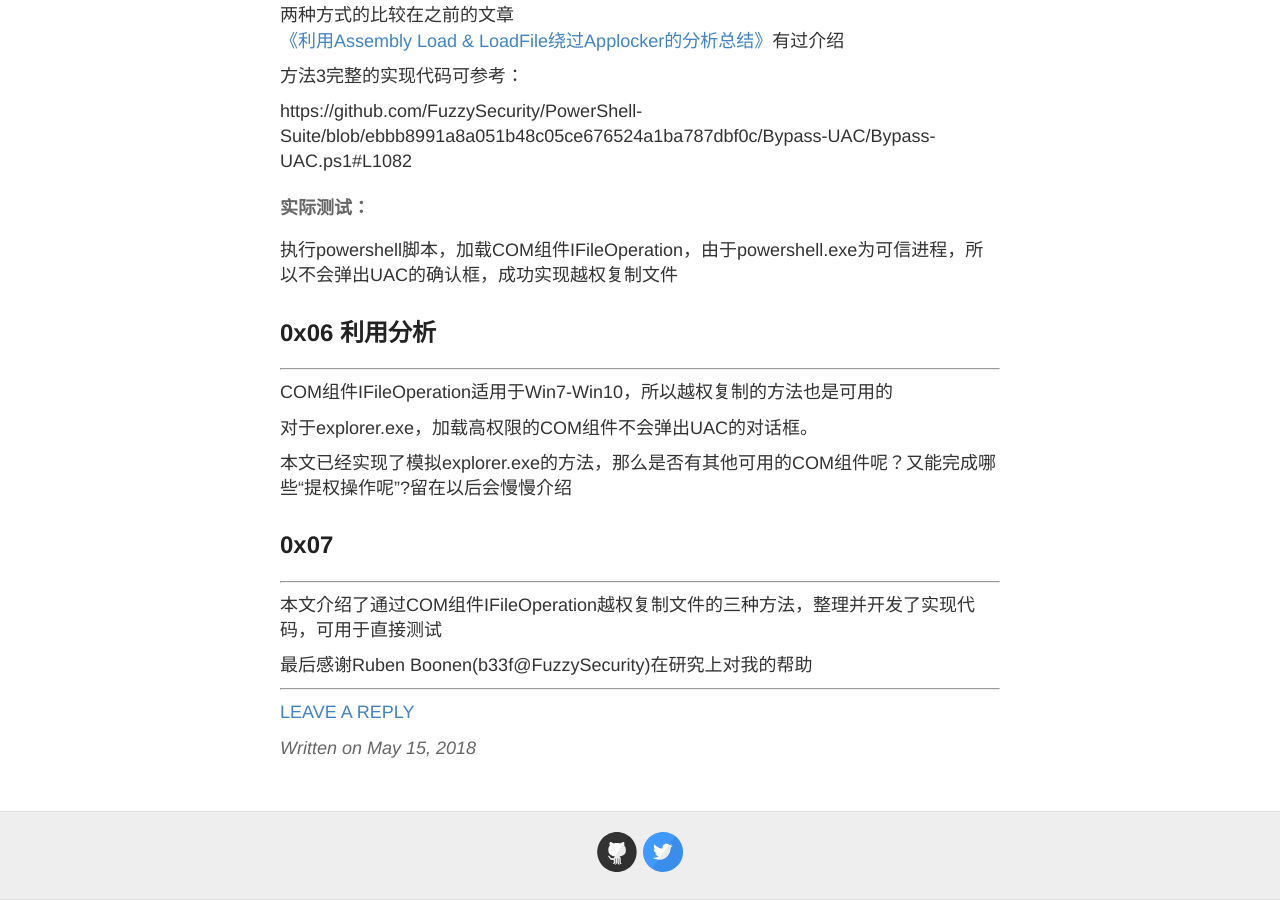
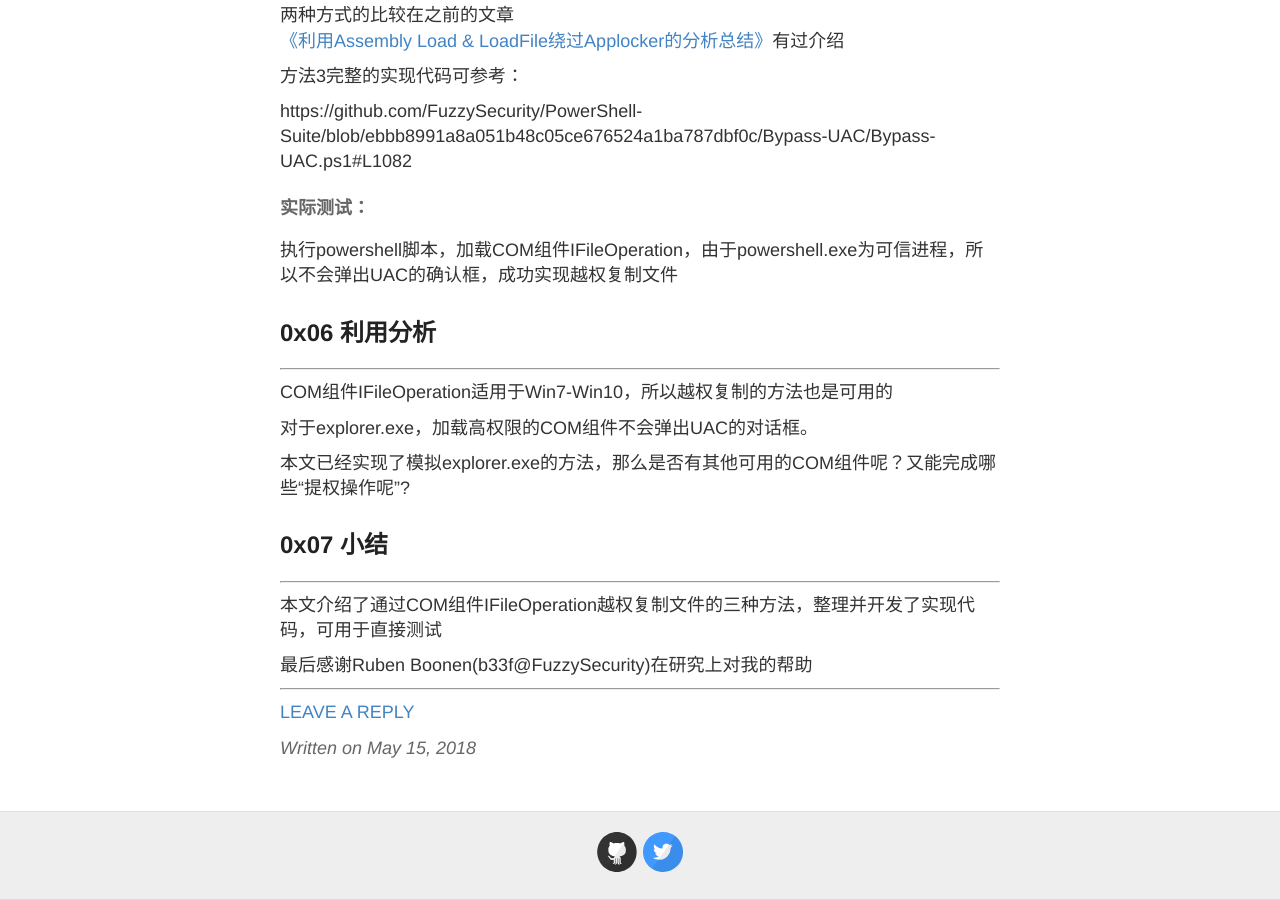
Before and after one commit to 3gstudent/backup-3gstudent.github.io, a Jekyll site: the page built from _posts/2018-5-15-通过COM组件IFileOperation越权复制文件.md, in a window 1280 px wide and 900 px high, scrolled down 4867 px. Built offline with Jekyll 4.4.1, drawn with Linux system fonts in a browser that asks for light colours.

Commit message:
Update 2018-5-15-通过COM组件IFileOperation越权复制文件.md

```diff
--- a/_posts/2018-5-15-通过COM组件IFileOperation越权复制文件.md
+++ b/_posts/2018-5-15-通过COM组件IFileOperation越权复制文件.md
@@ -213,9 +213,9 @@ COM组件IFileOperation适用于Win7-Win10，所以越权复制的方法也是
 
 对于explorer.exe，加载高权限的COM组件不会弹出UAC的对话框。
 
-本文已经实现了模拟explorer.exe的方法，那么是否有其他可用的COM组件呢？又能完成哪些“提权操作呢”?留在以后会慢慢介绍
+本文已经实现了模拟explorer.exe的方法，那么是否有其他可用的COM组件呢？又能完成哪些“提权操作呢”?
 
-## 0x07
+## 0x07 小结
 ---
 
 本文介绍了通过COM组件IFileOperation越权复制文件的三种方法，整理并开发了实现代码，可用于直接测试
```
